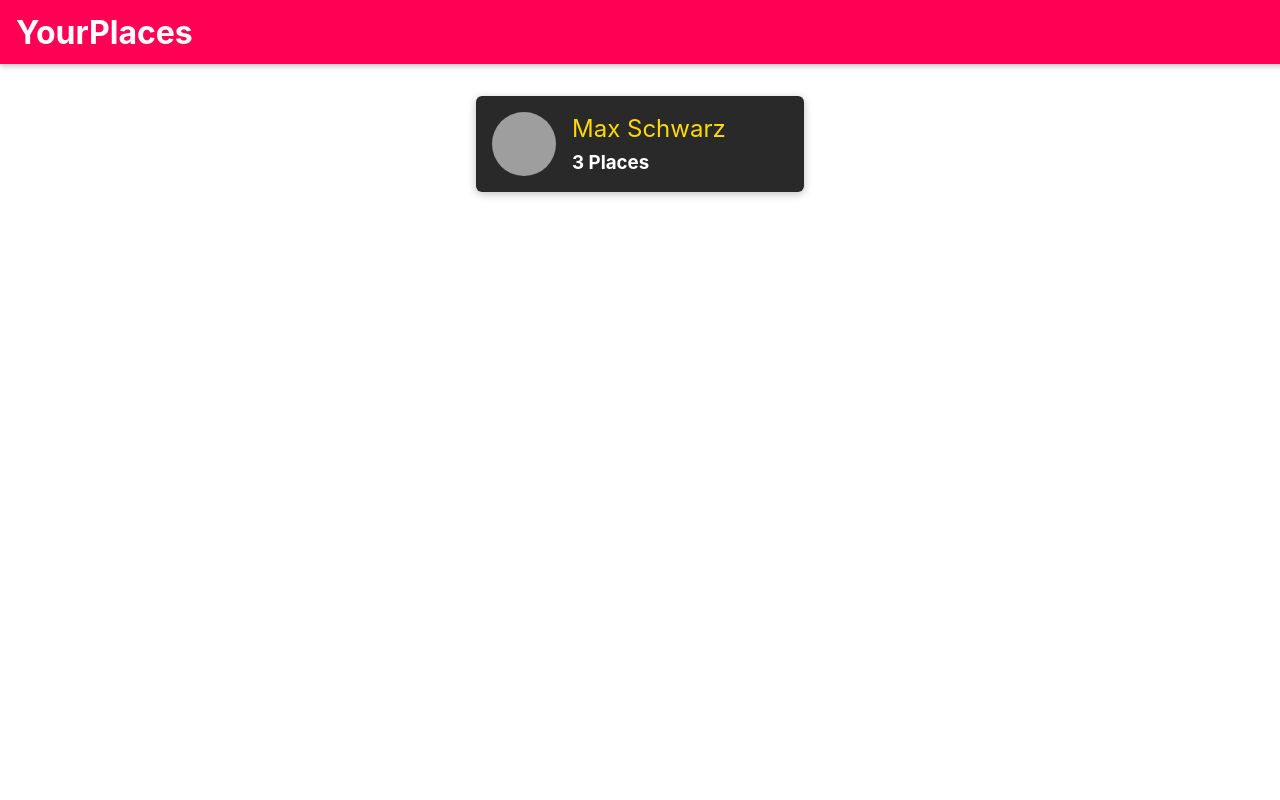
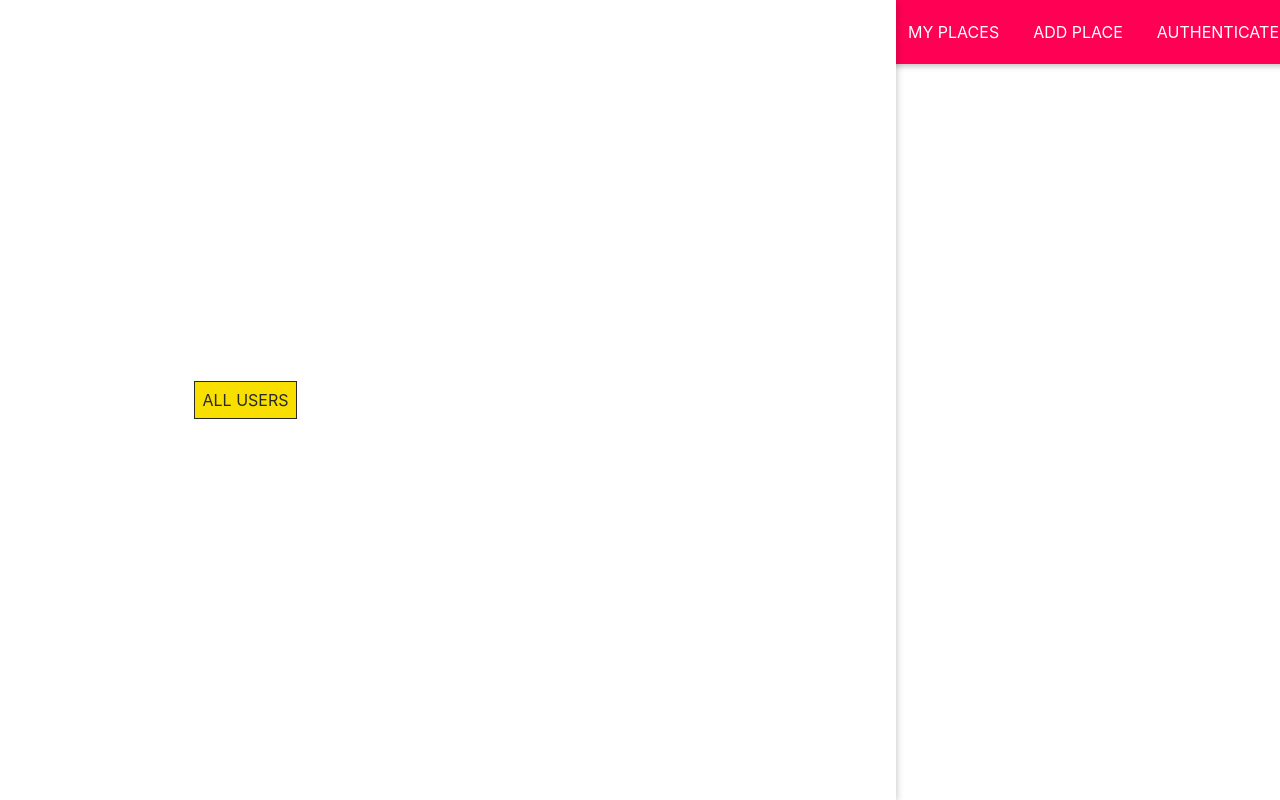
Before and after one commit to Majidmhdp/ReactTutorial, a React (Create React App) app in the folder frontend/: page / in a window 1280 px wide. Built offline with nearby package versions, Linux system fonts and the light colour scheme; grey boxes are pictures that could not be loaded.

Commit message:
navigation

```diff
--- a/frontend/src/shared/components/Navigation/MainNavigation.js
+++ b/frontend/src/shared/components/Navigation/MainNavigation.js
@@ -2,10 +2,18 @@
 import { Link } from 'react-router-dom';
 
 import MainHeader from './MainHeader';
+import NavLinks from './NavLinks';
+import SideDrawer from './SideDrawer';
 import './MainNavigation.css';
 
 const MainNavigation = props => {
   return (
+    <React.Fragment>
+      <SideDrawer>
+        <nav className="main-navigation__drawer-nav">
+          <NavLinks />
+        </nav>
+      </SideDrawer>
       <MainHeader>
         <button className="main-navigation__menu-btn">
           <span />
@@ -15,10 +23,11 @@
         <h1 className="main-navigation__title">
           <Link to="/">YourPlaces</Link>
         </h1>
-      <nav>
-        ...
+        <nav className="main-navigation__header-nav">
+          <NavLinks />
         </nav>
       </MainHeader>
+    </React.Fragment>
   );
 };
 
--- a/frontend/src/shared/components/Navigation/NavLinks.css
+++ b/frontend/src/shared/components/Navigation/NavLinks.css
@@ -0,0 +1,76 @@
+.nav-links {
+  list-style: none;
+  margin: 0;
+  padding: 0;
+  width: 100%;
+  height: 100%;
+  display: flex;
+  flex-direction: column;
+  justify-content: center;
+  align-items: center;
+}
+
+.nav-links li {
+  margin: 1rem;
+}
+
+.nav-links a {
+  border: 1px solid transparent;
+  color: #292929;
+  text-decoration: none;
+  padding: 0.5rem;
+}
+
+.nav-links a:hover,
+.nav-links a:active,
+.nav-links a.active {
+  background: #f8df00;
+  border-color: #292929;
+  color: #292929;
+}
+
+.nav-links button {
+  cursor: pointer;
+  border: 1px solid #292929;
+  color: #292929;
+  background: transparent;
+  padding: 0.5rem;
+  font: inherit;
+}
+
+.nav-links button:focus {
+  outline: none;
+}
+
+.nav-links button:hover,
+.nav-links button:active {
+  background: #292929;
+  color: white;
+}
+
+@media (min-width: 768px) {
+  .nav-links {
+    flex-direction: row;
+  }
+
+  .nav-links li {
+    margin: 0 0.5rem;
+  }
+
+  .nav-links a {
+    color: white;
+    text-decoration: none;
+  }
+
+  .nav-links button {
+    border: 1px solid white;
+    color: white;
+    background: transparent;
+  }
+
+  .nav-links button:hover,
+  .nav-links button:active {
+    background: #f8df00;
+    color: #292929;
+  }
+}
--- a/frontend/src/shared/components/Navigation/NavLinks.js
+++ b/frontend/src/shared/components/Navigation/NavLinks.js
@@ -0,0 +1,23 @@
+import React from 'react';
+import { NavLink } from 'react-router-dom';
+
+import './NavLinks.css';
+
+const NavLinks = props => {
+  return <ul className="nav-links">
+    <li>
+      <NavLink to="/" exact>ALL USERS</NavLink>
+    </li>
+    <li>
+      <NavLink to="/u1/places">MY PLACES</NavLink>
+    </li>
+    <li>
+      <NavLink to="/places/new">ADD PLACE</NavLink>
+    </li>
+    <li>
+      <NavLink to="/auth">AUTHENTICATE</NavLink>
+    </li>
+  </ul>
+};
+
+export default NavLinks;
--- a/frontend/src/shared/components/Navigation/SideDrawer.css
+++ b/frontend/src/shared/components/Navigation/SideDrawer.css
@@ -0,0 +1,10 @@
+.side-drawer {
+  position: fixed;
+  left: 0;
+  top: 0;
+  z-index: 100;
+  height: 100vh;
+  width: 70%;
+  background: white;
+  box-shadow: 0 2px 8px rgba(0, 0, 0, 0.26);
+}
--- a/frontend/src/shared/components/Navigation/SideDrawer.js
+++ b/frontend/src/shared/components/Navigation/SideDrawer.js
@@ -0,0 +1,9 @@
+import React from 'react';
+
+import './SideDrawer.css';
+
+const SideDrawer = props => {
+  return <aside className="side-drawer">{props.children}</aside>
+};
+
+export default SideDrawer;
```
Lines whose indentation alone changed are shown as unchanged.
